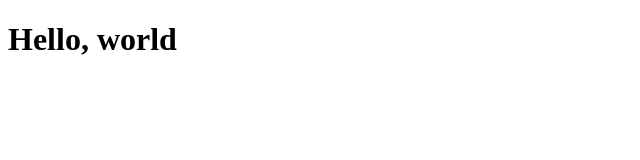
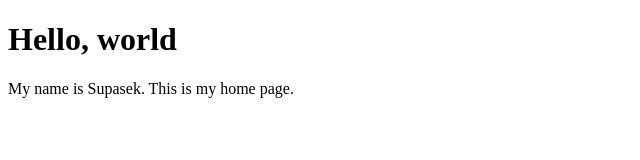
Before and after one commit to MixSupasek/223-homepage, a plain HTML site: page index.html in a window 1280 px wide. Shown: the whole page, without its empty margins (0-640 px from the left). Drawn offline with Linux system fonts and the light colour scheme.

Commit message:
describe urself 1

```diff
--- a/index.html
+++ b/index.html
@@ -2,5 +2,8 @@
 <html lang="en">
 <body>
     <h1>Hello, world</h1>
+    <p>
+        My name is Supasek. This is my home page.
+    </p>
 </body>
 </html>
```
